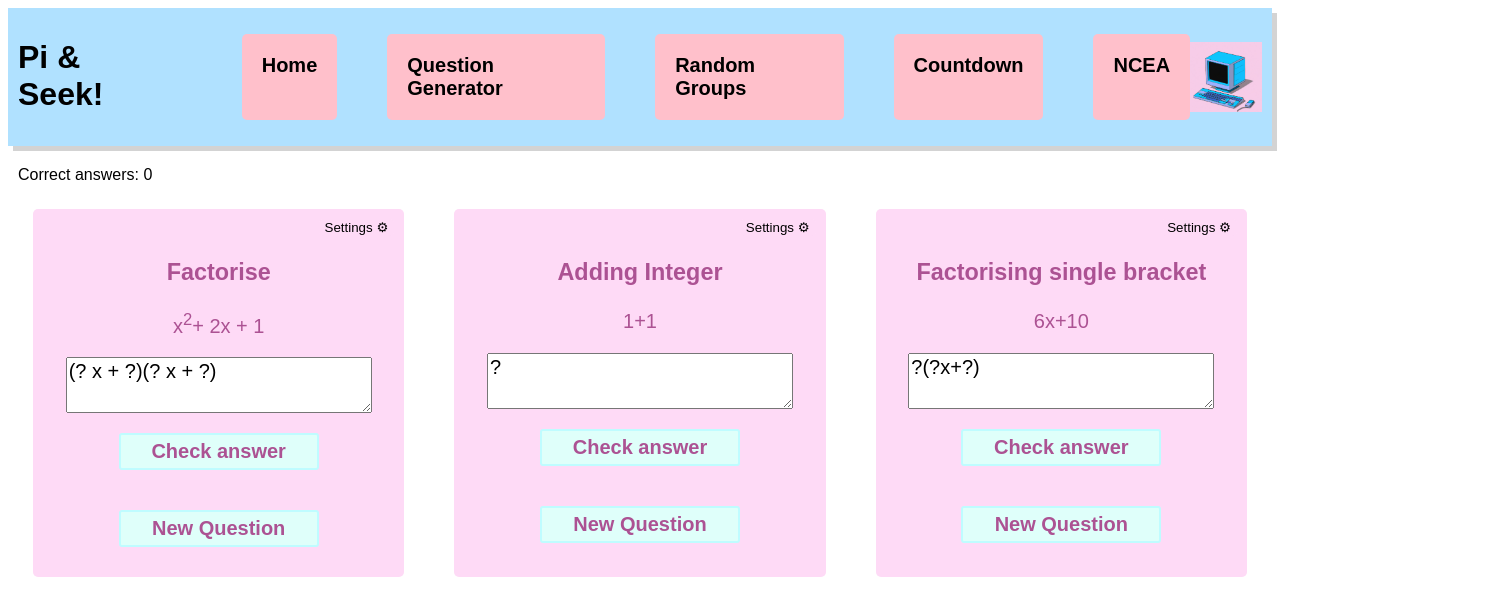
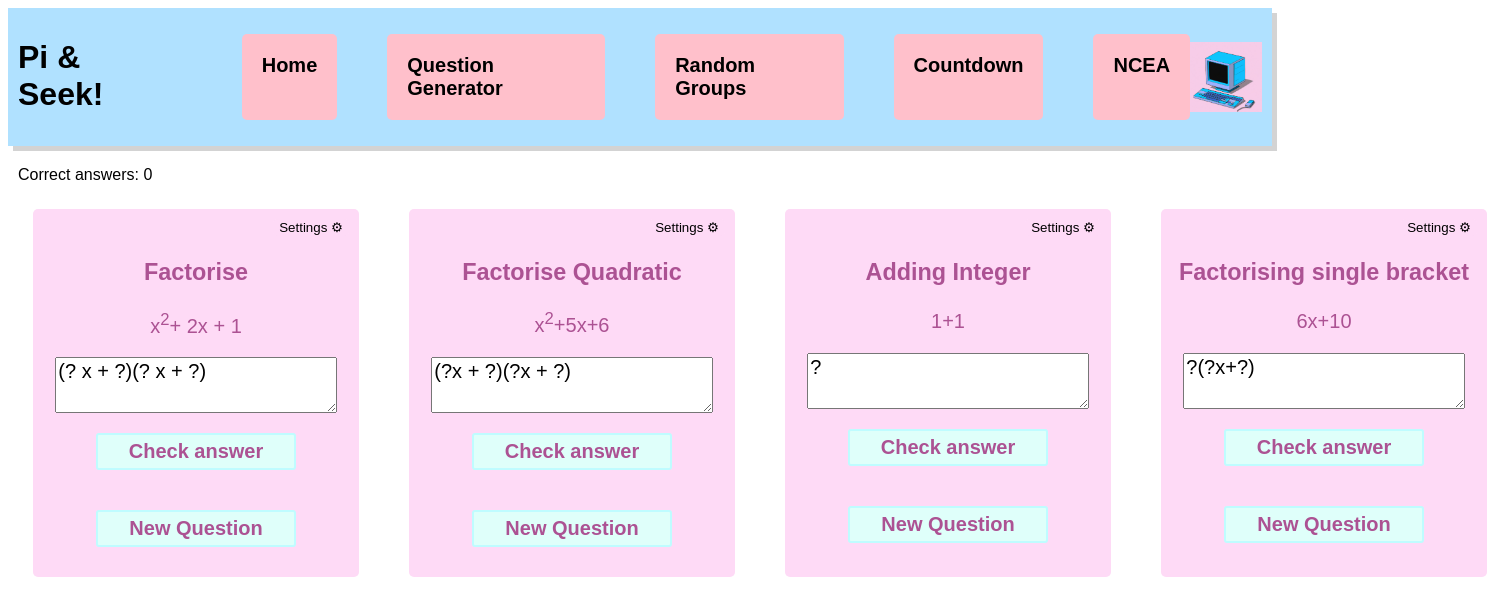
Before and after one commit to liamonk/RealApps, a React (Vite) app: page /question-generator in a window 1280 px wide. Shown: the top 616 px of the page, 1487 px wide, since content can reach past the window. Built offline with nearby package versions, Linux system fonts and the light colour scheme; a web font is replaced by a local one.

Commit message:
added factorise quadratic component in refactored form. need to work on settings

```diff
--- a/src/components/question-generator/QuestionCardRF.tsx
+++ b/src/components/question-generator/QuestionCardRF.tsx
@@ -49,7 +49,7 @@ export const QuestionCardRF = (props: any) => {
         .replace(/ /g, "")
         .replace(/\+\-/g, "-")
         .replace(/\b1x\b/g, "x");
-      /* part bewteen these comments is question specific, rest is generic */
+      /* part above is specific to algebraic manipulation, rest is generic */
       for (let i = 0; i < correctAnswers.length; i++) {
         if (modifiedAnswer == correctAnswers[i]) {
           setCorrect(true);
--- a/src/components/question-generator/QuestionGenerator.tsx
+++ b/src/components/question-generator/QuestionGenerator.tsx
@@ -13,7 +13,65 @@ export const QuestionGenerator = () => {
       <div style={{ marginLeft: "10px" }}>Correct answers: {count}</div>
       <div style={{ display: "flex" }}>
         <FactoriseQuadratic count={count} onUpdateCount={onUpdateCount} />
+        <QuestionCardRF
+        title = "Factorise Quadratic"
+        count = {count}
+        onUpdateCount = {onUpdateCount}
+        defaultQuestion = {<span>x<sup>2</sup>+5x+6</span>}
+        defaultCorrectAnswer={["(x+2)(x+3)", "(x+3)(x+2)"]}
+        defaultUserAnswer = "(?x + ?)(?x + ?)"
+        newQuestion = {()=>{
+          /* y = ax^2 + bx + c = h(dx + e)i(fx + g) */
+          let d = Math.abs(
+            MathHelper.coefficentGenerator(5)
+          );
+          let e = MathHelper.coefficentGenerator(6);
+          let f = Math.abs(
+            MathHelper.coefficentGenerator(2)
+          );
+          let g =MathHelper.coefficentGenerator(6);
+          let a = d * f;
+          let b = d * g + e * f;
+          let c = e * g;
+          let h = 1;
+          let i = 1;
+          let firstBracketHCF = MathHelper.findHcf(d, e);
+          let secondBracketHCF = MathHelper.findHcf(f, g);
+          if (firstBracketHCF != 1) {
+            h = firstBracketHCF;
+          }
+          if (secondBracketHCF != 1) {
+            i = secondBracketHCF;
+          }
+          let firstSign = "";
+          if (b >= 0) {
+            firstSign = "+";
+          } else {
+            firstSign = "";
+          }
+          let secondSign = "";
+          if (c >= 0) {
+            secondSign = "+";
+          } else {
+            secondSign = "";
+          }
+          let correctAnswer1 = `${h != 1 ? h : ""}${i != 1 ? i : ""}(${d / h}x+${e / h})(${
+            f / i
+          }x+${g / i})`
+            .replace(/\+\-/g, "-")
+            .replace(/1x/g, "x")
+            .replace(/ /g, "");
+          let correctAnswer2 = `${h != 1 ? h : ""}${i != 1 ? i : ""}(${f / i}x+${g / i})(${
+            d / h
+          }x+${e / h})`
+            .replace(/\+\-/g, "-")
+            .replace(/1x/g, "x")
+            .replace(/ /g, "");
+            const newQuestion = (<span>{a}x<sup>2</sup> {firstSign} {b}x {secondSign} {c}</span>)
+            return ["Your answer here", [correctAnswer1, correctAnswer2], newQuestion]
+        }}
 
+        />
         <QuestionCardRF
           title="Adding Integer"
           count={count}
```
